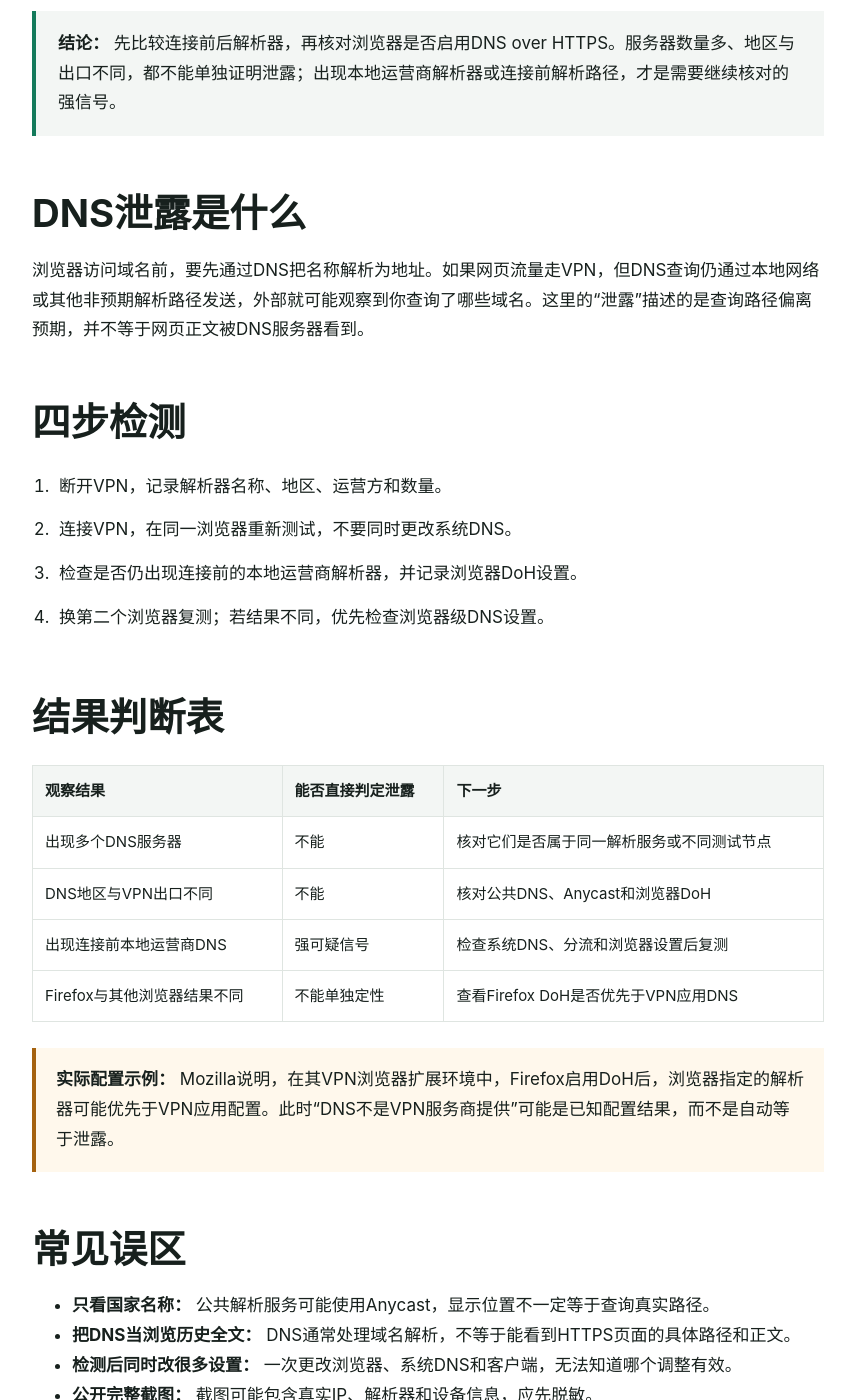
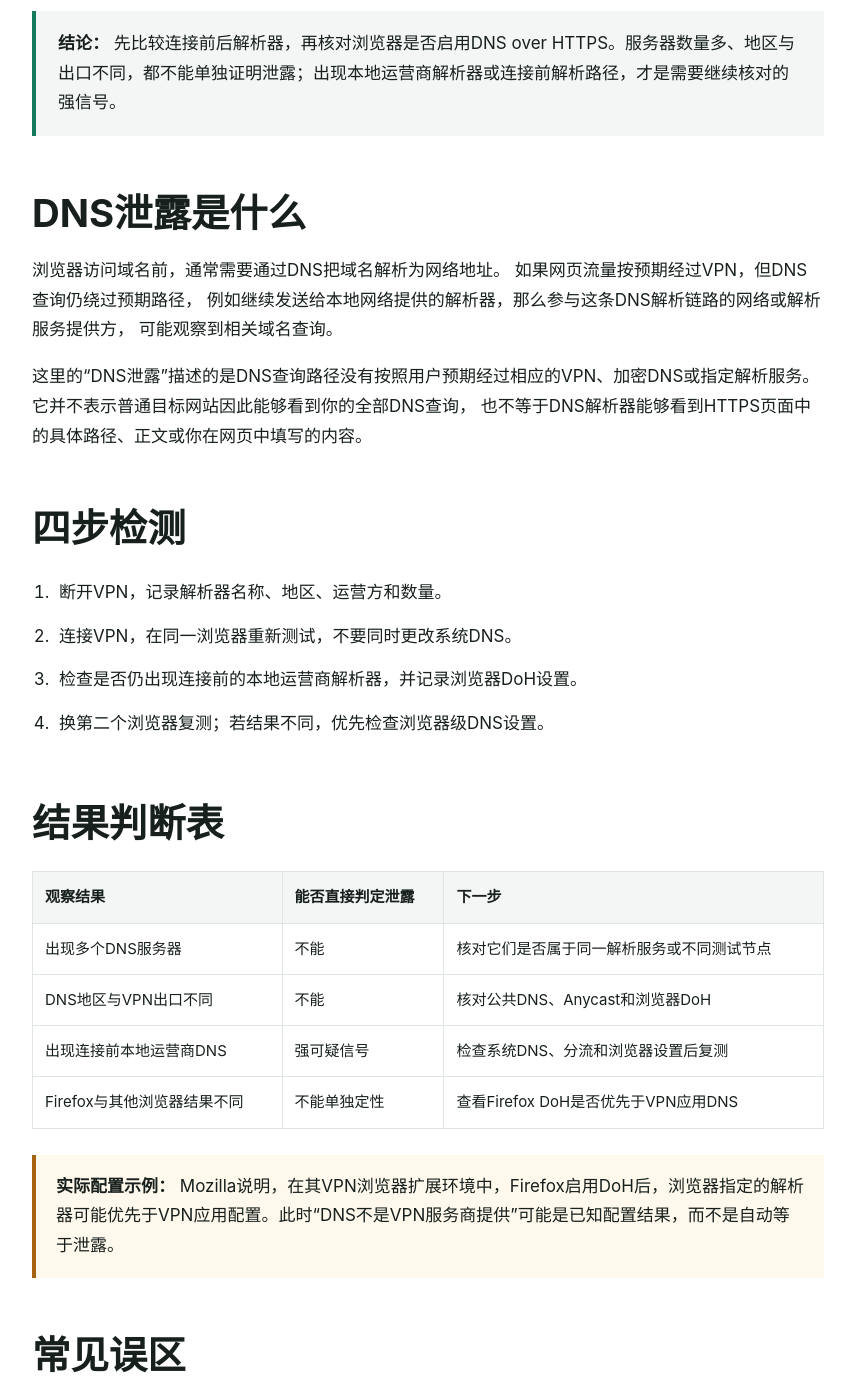
Before and after one commit to ximenshu2/ximenshu2.github.io, a Jekyll site: the page built from leak/dns-leak-test-guide/index.html, in a window 1280 px wide and 1400 px high, scrolled down 479 px. Shown: the whole window, without its empty margins (212-1067 px from the left). Built offline with Jekyll 4.4.1, drawn with Linux system fonts in a browser that asks for light colours; some of the changed text lies outside the part shown.

Commit message:
Update index.html

```diff
--- a/leak/dns-leak-test-guide/index.html
+++ b/leak/dns-leak-test-guide/index.html
@@ -30,7 +30,16 @@ date_modified: 2026-08-17
   <h2>DNS泄露是什么</h2>
 
   <p>
-    浏览器访问域名前，要先通过DNS把名称解析为地址。如果网页流量走VPN，但DNS查询仍通过本地网络或其他非预期解析路径发送，外部就可能观察到你查询了哪些域名。这里的“泄露”描述的是查询路径偏离预期，并不等于网页正文被DNS服务器看到。
+    浏览器访问域名前，通常需要通过DNS把域名解析为网络地址。
+    如果网页流量按预期经过VPN，但DNS查询仍绕过预期路径，
+    例如继续发送给本地网络提供的解析器，那么参与这条DNS解析链路的网络或解析服务提供方，
+    可能观察到相关域名查询。
+  </p>
+
+  <p>
+    这里的“DNS泄露”描述的是DNS查询路径没有按照用户预期经过相应的VPN、加密DNS或指定解析服务。
+    它并不表示普通目标网站因此能够看到你的全部DNS查询，
+    也不等于DNS解析器能够看到HTTPS页面中的具体路径、正文或你在网页中填写的内容。
   </p>
 
   <h2>四步检测</h2>
@@ -108,7 +117,7 @@ date_modified: 2026-08-17
 
     <li>
       <strong>把DNS当浏览历史全文：</strong>
-      DNS通常处理域名解析，不等于能看到HTTPS页面的具体路径和正文。
+      DNS主要处理域名解析，不等于能够看到HTTPS页面的具体路径、正文或表单内容。
     </li>
 
     <li>
```
